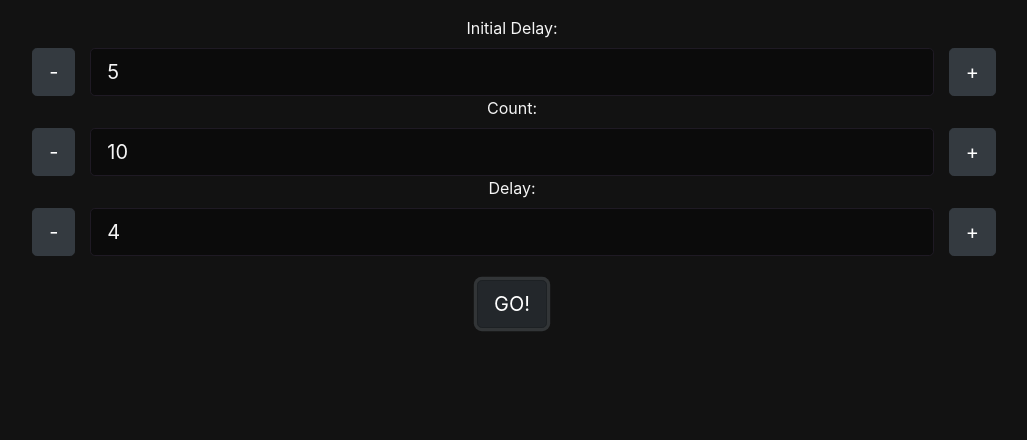
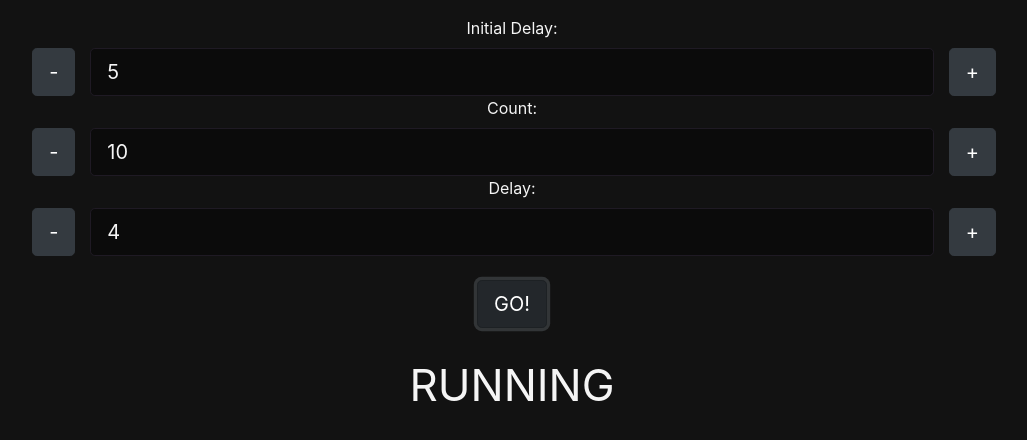
Before and after one commit to Tmidge/range-buddy, a React (Create React App) app: page / in a window 1280 px wide. Both pictures are taken after a click on the button "GO!". Shown: the top 440 px of the page, without its empty margins (128-1155 px from the left). Built offline with nearby package versions, Linux system fonts and the light colour scheme.

Commit message:
add running sign

```diff
--- a/src/App.css
+++ b/src/App.css
@@ -32,3 +32,9 @@
   background: rgba(0,0,0, .6);
   border-color: gray;
 }
+
+.Running-text {
+  color: whitesmoke;
+  margin-top: 24px;
+  font-size: 44px;
+}
--- a/src/components/LoopForm.js
+++ b/src/components/LoopForm.js
@@ -183,6 +183,21 @@ export default class LoopForm extends React.Component {
                             </Row>
                         </Col>
                     </Row>
+
+                        {(() => {
+                           if(this.state.isRunning) {
+                               return  <Row>
+                                            <Col>
+                                            </Col>
+                                            <Col xs={8}>
+                                                <Form.Label className="Running-text">RUNNING</Form.Label>
+                                            </Col>
+                                            <Col>
+                                            </Col>
+                                        </Row>
+                           }
+                        }
+                        )()}
                 </Form>
 
                 {/* <form onSubmit={this.createSoundLoop}>
```
